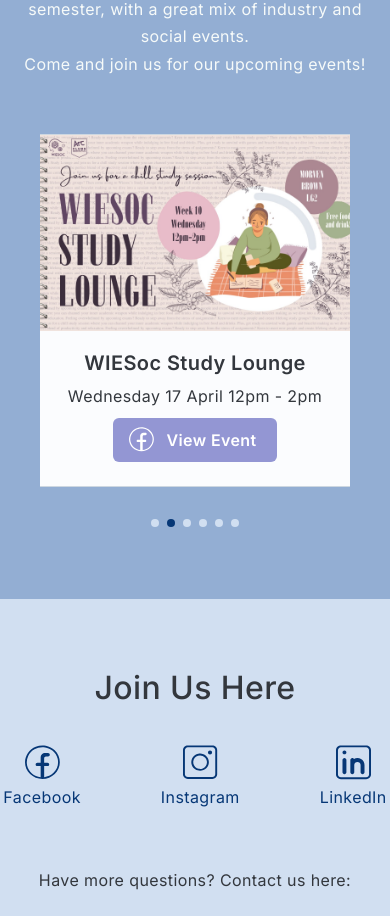
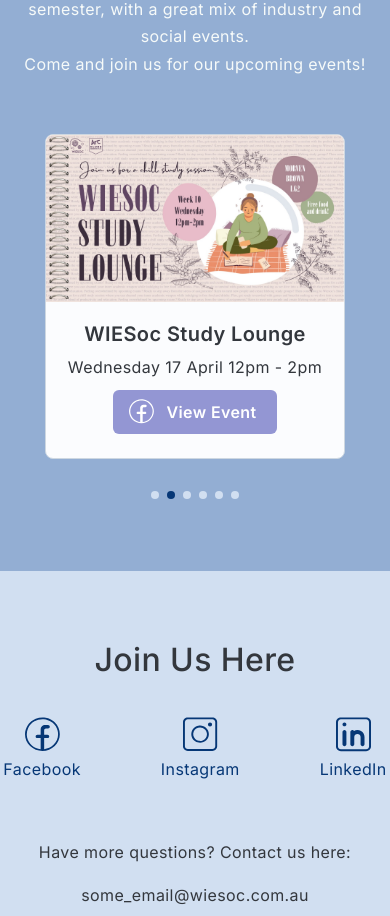
Before and after one commit to UNSW-WIESoc/website, a Next.js app: page / in a window 390 px wide. Shown: the part 1058-1974 px from the top of the page. Built offline with nearby package versions, Linux system fonts and the light colour scheme.

Commit message:
made event card smaller for mobile screens

```diff
--- a/components/Carousel/Carousel.tsx
+++ b/components/Carousel/Carousel.tsx
@@ -47,7 +47,7 @@
               <Box
                 mr={2}
                 sx={{flex: size == 'large'
-                    ? {xs: '0 0 350px', sm: '0 0 400px', md: '0 0 500px', lg: '0 0 600px'}
+                    ? {xs: '0 0 300px', sm: '0 0 400px', md: '0 0 500px', lg: '0 0 600px'}
                     : '0 0 300px'
                 }}>
                 <EventsCard key={index}/>
```
